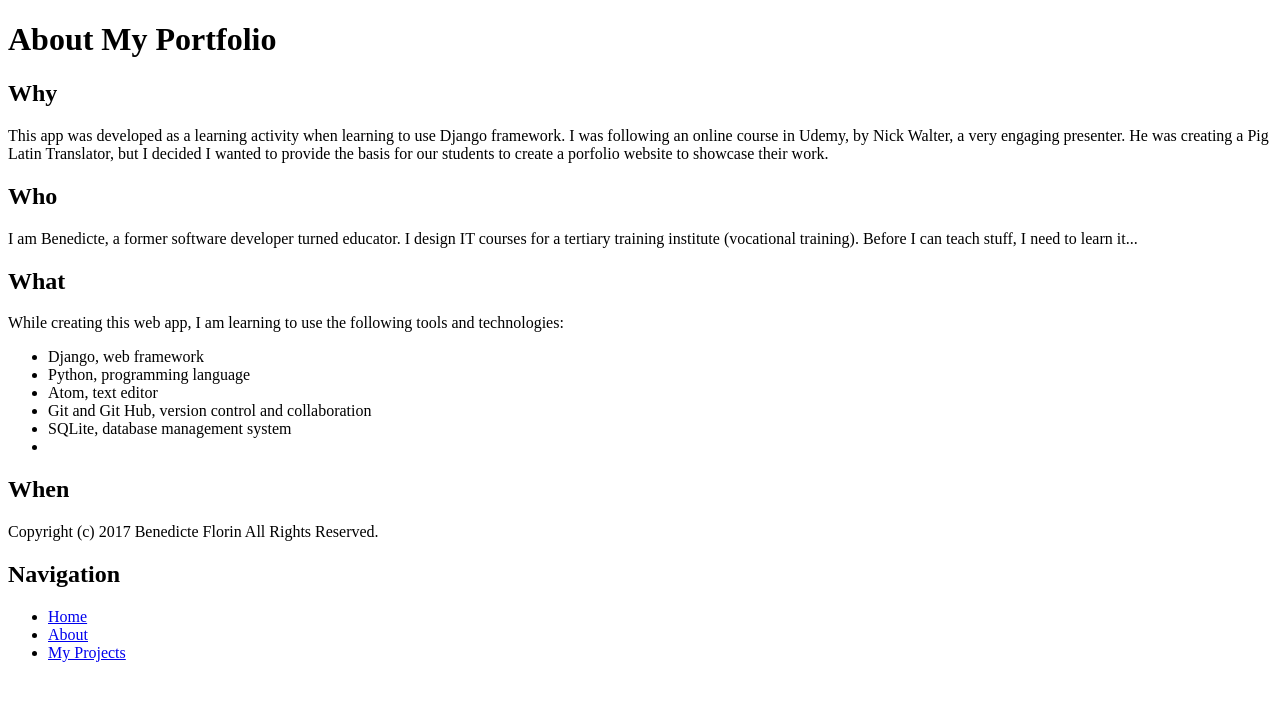
After one commit to MakerArtSimla/firstdjango, a Django app: page /about in a window 1280 px wide. The commit adds this page. Shown: the top 701 px of the page. Run offline with Django 3.2, Linux system fonts and the light colour scheme.

Commit message:
added about page and completed the portfolio app for now.

```diff
--- a/portfolio/urls.py
+++ b/portfolio/urls.py
@@ -12,4 +12,5 @@ urlpatterns = [
     url(r'^projects$', views.project_list, name='project_list'),
     url(r'^addProject$', views.addProject, name='addProject'),
     url(r'^saveProject$', views.saveProject, name='saveProject'),
+    url(r'^about$', views.about, name='about'),
 ]
--- a/portfolio/views.py
+++ b/portfolio/views.py
@@ -7,10 +7,11 @@ def home(request):
     # return HttpResponse("Welcome to my Portfolio!")
 
 # In alphabetical order from here onwards
+def about(request):
+    return render(request, 'portfolio/about.html')
+
 def addProject(request):
     return render(request, 'portfolio/project.html', {'projectName': request.GET['projectName']})
-    # return HttpResponse("I see you want to add a new project named: " +
-    #     request.GET['projectName'])
 
 
 def project_list(request):
--- /dev/null
+++ b/templates/portfolio/about.html
@@ -0,0 +1,48 @@
+<!DOCTYPE html>
+<html>
+    <head>
+        <meta charset="utf-8">
+        <title>About MyPortfolio</title>
+    </head>
+    <body>
+        <h1>About My Portfolio</h1>
+        <h2>Why</h2>
+        <p>
+            This app was developed as a learning activity when learning to use Django framework.
+            I was following an online course in Udemy, by Nick Walter, a very engaging presenter. He was creating a Pig Latin Translator, but I decided
+            I wanted to provide the basis for our students to create a porfolio website to showcase their work.
+        </p>
+
+        <h2>Who</h2>
+        <p>
+        I am Benedicte, a former software developer turned educator. I design IT courses for a tertiary training institute (vocational training).
+        Before I can teach stuff, I need to learn it...
+        </p>
+        <h2>What</h2>
+        <p>
+        While creating this web app, I am learning to use the following tools and technologies:
+            <ul>
+                <li>Django, web framework</li>
+                <li>Python, programming language</li>
+                <li>Atom, text editor</li>
+                <li>Git and Git Hub, version control and collaboration</li>
+                <li>SQLite, database management system</li>
+                <li></li>
+            </ul>
+        </p>
+        <h2>When</h2>
+        <p>
+            Copyright (c) 2017 Benedicte Florin All Rights Reserved.
+        </p>
+
+        <h2>Navigation</h2>
+
+        <nav>
+            <ul>
+                <li><a href="{% url 'portfolio' %}">Home</a></li>
+                <li><a href="{% url 'about' %}">About</a></li>
+                <li><a href="{% url 'project_list' %}"> My Projects</a></li>
+            </ul>
+        </nav>
+    </body>
+</html>
```
Also changed, not shown: templates/portfolio/index.html (+7 -3 lines), templates/portfolio/project.html (+7 -3 lines), templates/portfolio/project_list.html (+10 -1 lines).
